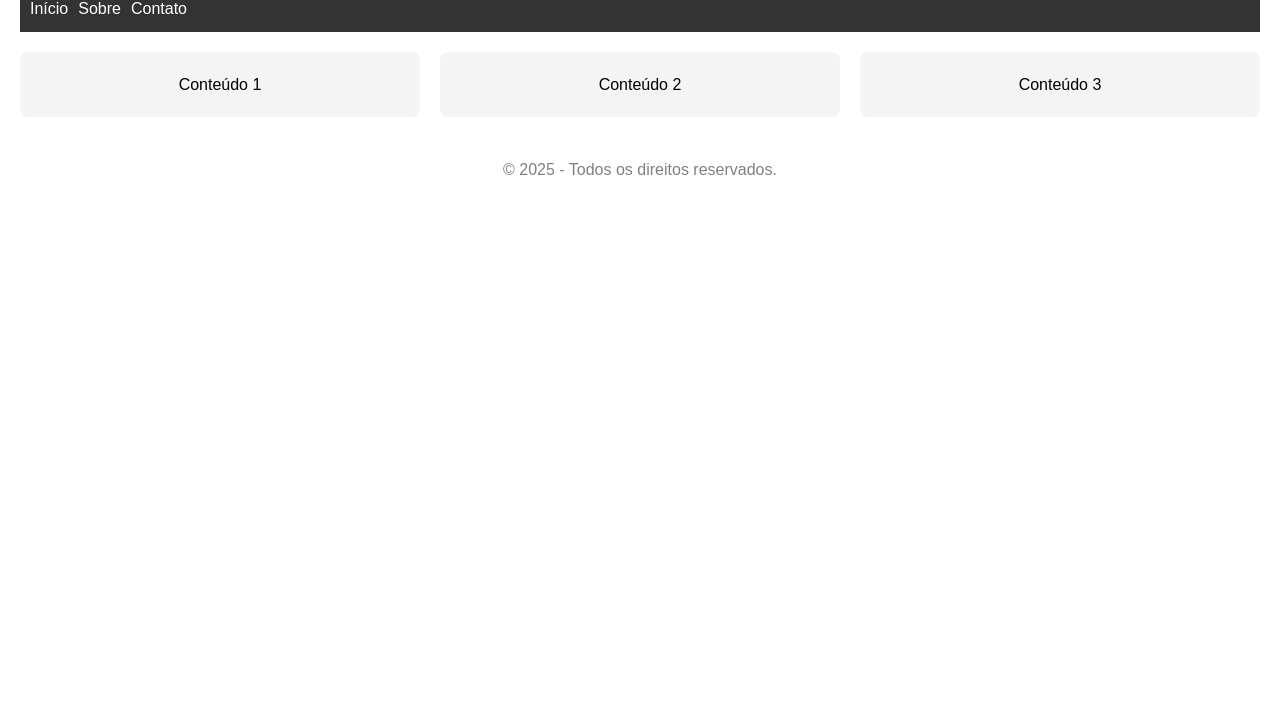
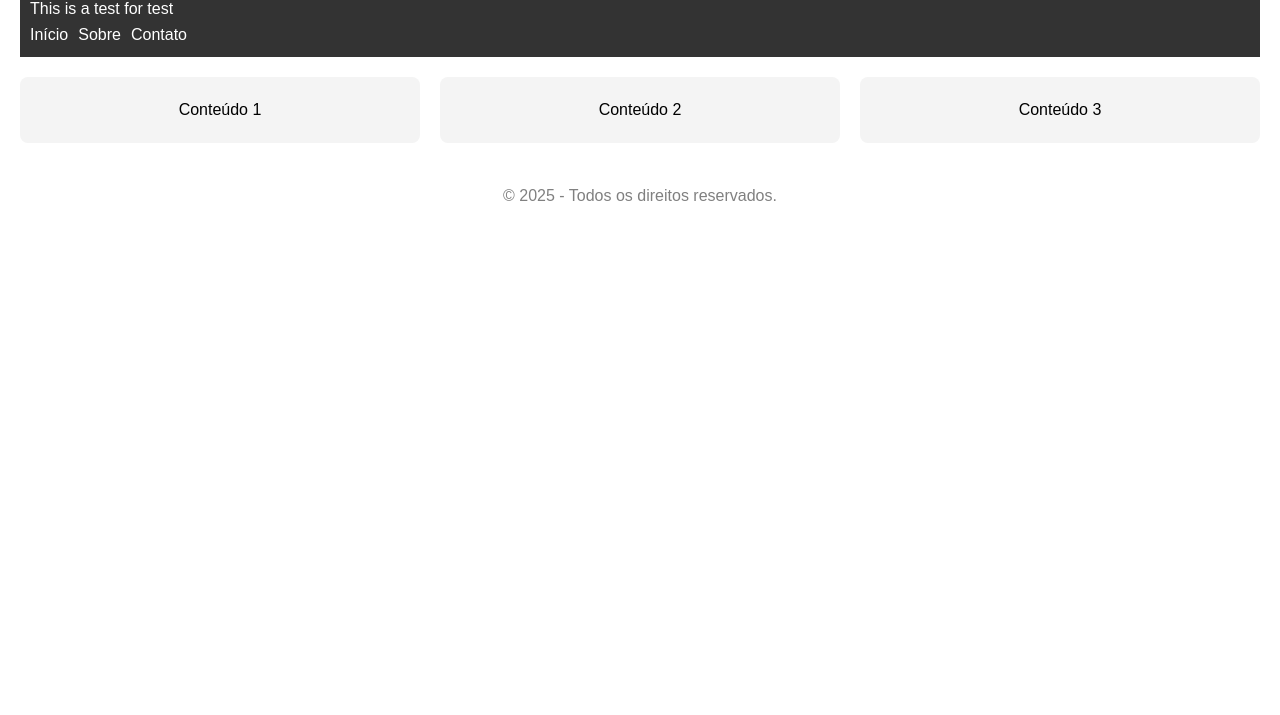
Before and after one commit to SamuelInocencio/DevClub-Revisao, a website: page index.html in a window 1280 px wide. Shown: the part 85-800 px from the top of the page. Drawn offline with Linux system fonts and the light colour scheme.

Commit message:
trying git pull

```diff
--- a/index.html
+++ b/index.html
@@ -10,6 +10,7 @@
   <header>
     <h1>Site Responsivo</h1>
     <nav>
+      <p>This is a test for test</p>
       <ul>
         <li><a href="#">Início</a></li>
         <li><a href="#">Sobre</a></li>
```
